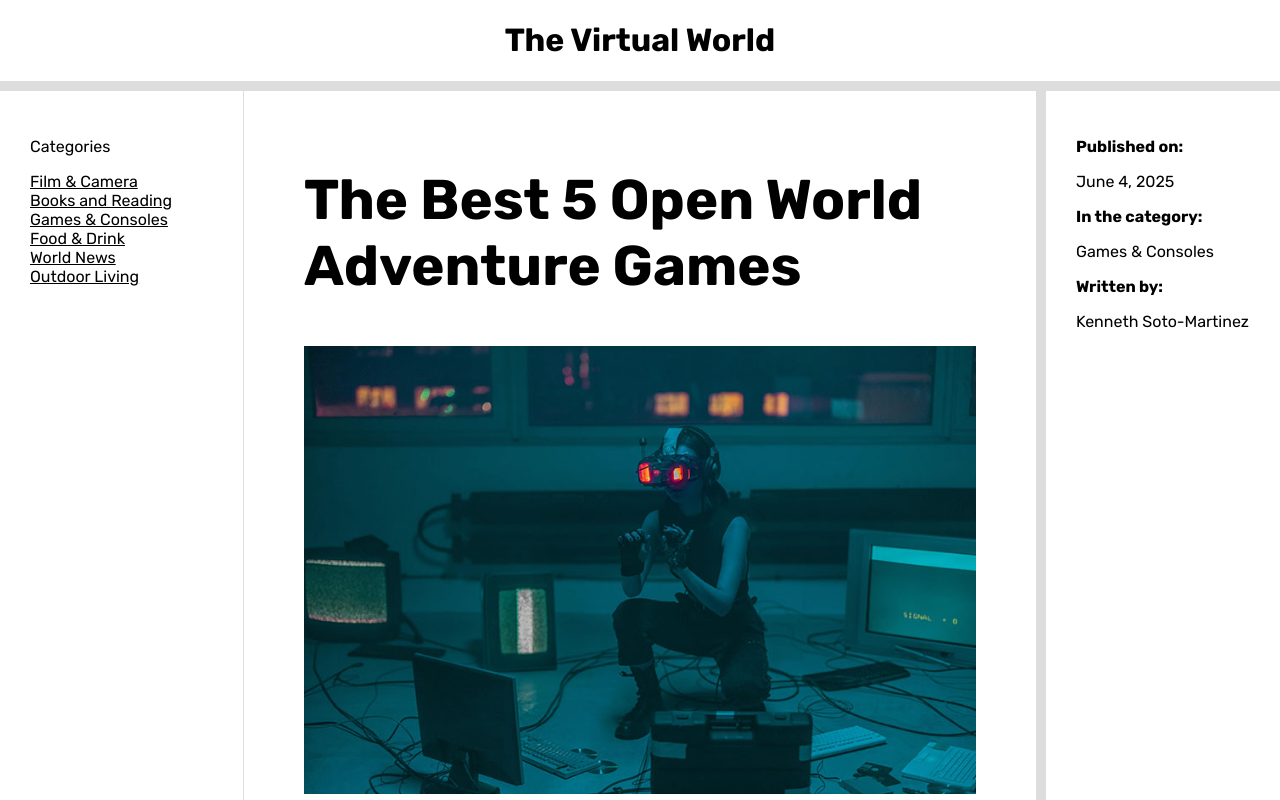
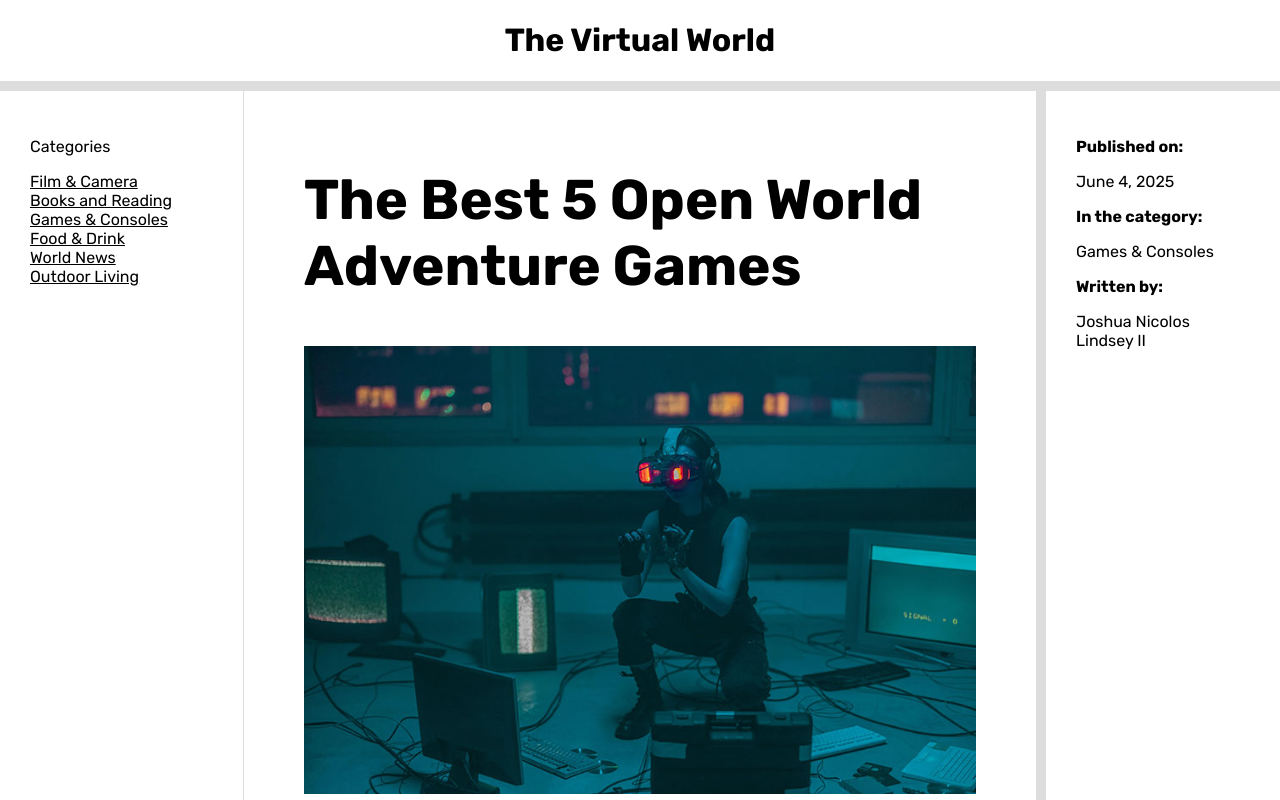
Before and after one commit to josh55558/gridtemp2, a plain HTML site: page index.html in a window 1280 px wide. Shown: the top 800 px of the page. Drawn offline with Linux system fonts and the light colour scheme.

Commit message:
index.html

```diff
--- a/index.html
+++ b/index.html
@@ -45,7 +45,7 @@
 
                     <li>
                         <p><strong>Written by:</strong></p>
-                        <p>Kenneth Soto-Martinez</p>
+                        <p>Joshua Nicolos Lindsey II</p>
                     </li>
                 </ul>
             </aside>
```
